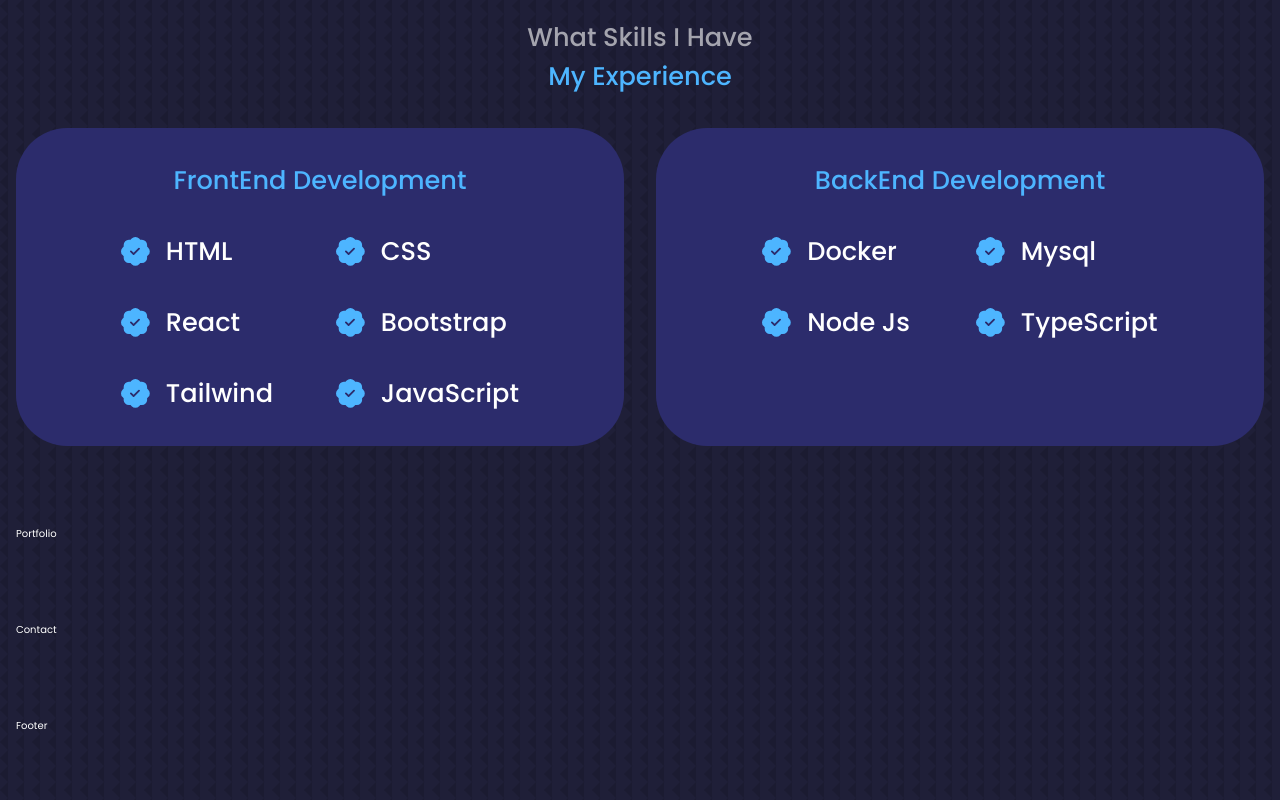
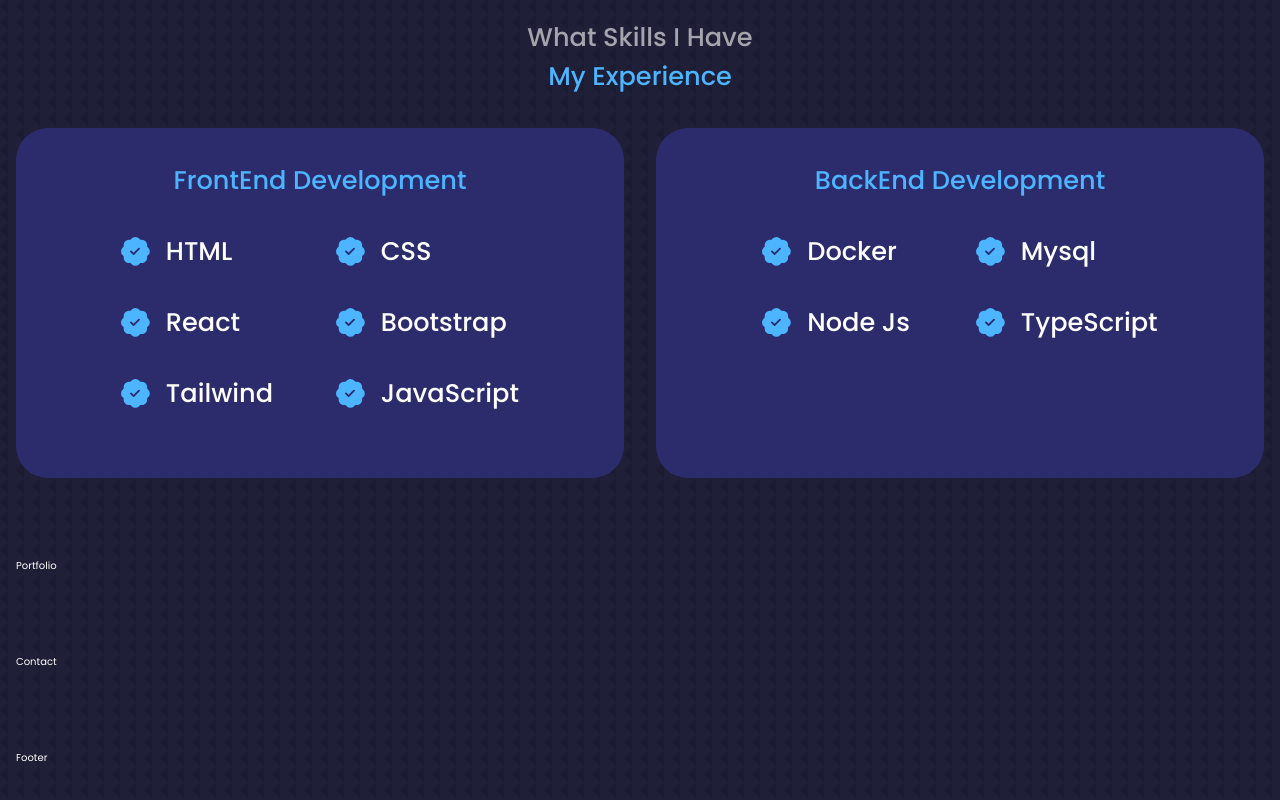
Before and after one commit to GhostemaneUrs/Portfolio, a React (Vite) app: page / in a window 1280 px wide. Shown: the part 1378-2178 px from the top of the page. Built offline with nearby package versions, Linux system fonts and the light colour scheme.

Commit message:
feat: update styles experience

```diff
--- a/src/components/experience/styles.module.scss
+++ b/src/components/experience/styles.module.scss
@@ -25,8 +25,9 @@
   display: flex;
   width: 100%;
   padding: 2rem;
-  max-width: 400px;
-  border-radius: 3.2rem;
+  max-width: 500px;
+  min-height: 350px;
+  border-radius: 2rem;
   flex-direction: column;
   border: 1px solid transparent;
   transition: var(--transition);
@@ -61,7 +62,7 @@
   }
 
   .experience {
-    max-width: 500px;
+    max-width: 700px;
     align-items: center;
   }
 }
```
